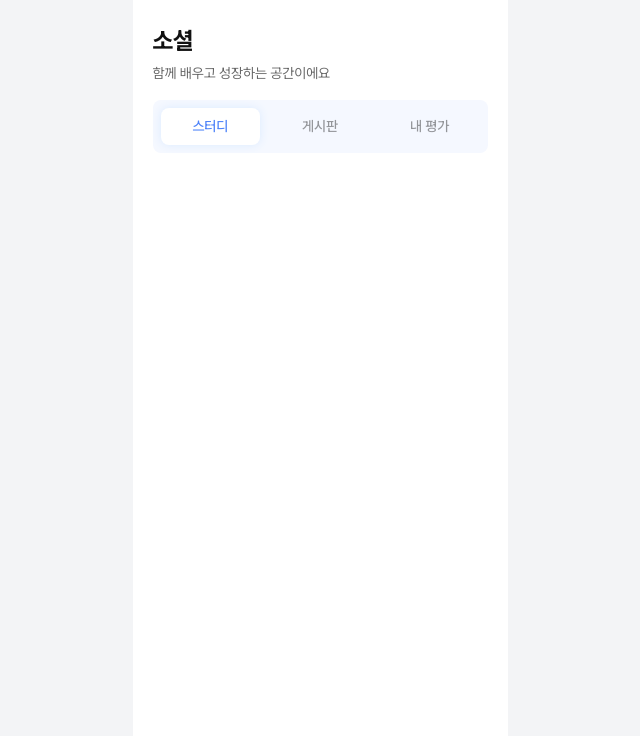
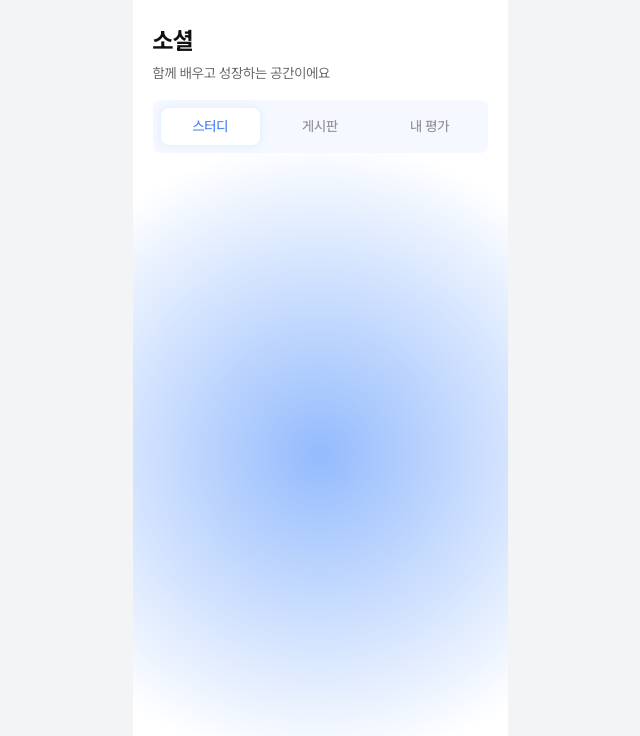
Before and after one commit to UMC9th-NaviK/NaviK-FE, a React (Vite) app: page /social/study/recommend in a window 1280 px wide. Shown: the top 736 px of the page, without its empty margins (320-960 px from the left). Built offline with nearby package versions, Linux system fonts and the light colour scheme.

Commit message:
[FEAT] 배경 레이아웃

```diff
--- a/src/layouts/SocialTabLayout.tsx
+++ b/src/layouts/SocialTabLayout.tsx
@@ -1,9 +1,35 @@
+// import { Outlet } from 'react-router-dom';
+// import SocialTabBar from '../components/social/SocialTabBar';
+
+// export default function SocialTabLayout() {
+//   return (
+//     <div className="px-5 pt-6">
+//       <h1 className="text-heading-24B text-base-900 self-stretch">소셜</h1>
+//       <p className="text-body-14R text-opacity-black-60 mt-1 self-stretch">
+//         함께 배우고 성장하는 공간이에요
+//       </p>
+
+//       <SocialTabBar />
+
+//       <Outlet />
+//     </div>
+//   );
+// }
 import { Outlet } from 'react-router-dom';
 import SocialTabBar from '../components/social/SocialTabBar';
 
 export default function SocialTabLayout() {
   return (
-    <div className="px-5 pt-6">
+    <div className="relative min-h-dvh overflow-hidden">
+      <div
+        className="pointer-events-none absolute top-[140px] left-1/2 h-[628px] w-[628px] -translate-x-1/2 rounded-full"
+        style={{
+          background:
+            'radial-gradient(50% 50% at 50% 50%, #94BBFD 0%, rgba(184, 212, 254, 0) 100%)',
+        }}
+      />
+
+      <div className="relative z-10 px-5 pt-6">
         <h1 className="text-heading-24B text-base-900 self-stretch">소셜</h1>
         <p className="text-body-14R text-opacity-black-60 mt-1 self-stretch">
           함께 배우고 성장하는 공간이에요
@@ -13,5 +39,6 @@ export default function SocialTabLayout() {
 
         <Outlet />
       </div>
+    </div>
   );
 }
```
Lines whose indentation alone changed are shown as unchanged.
